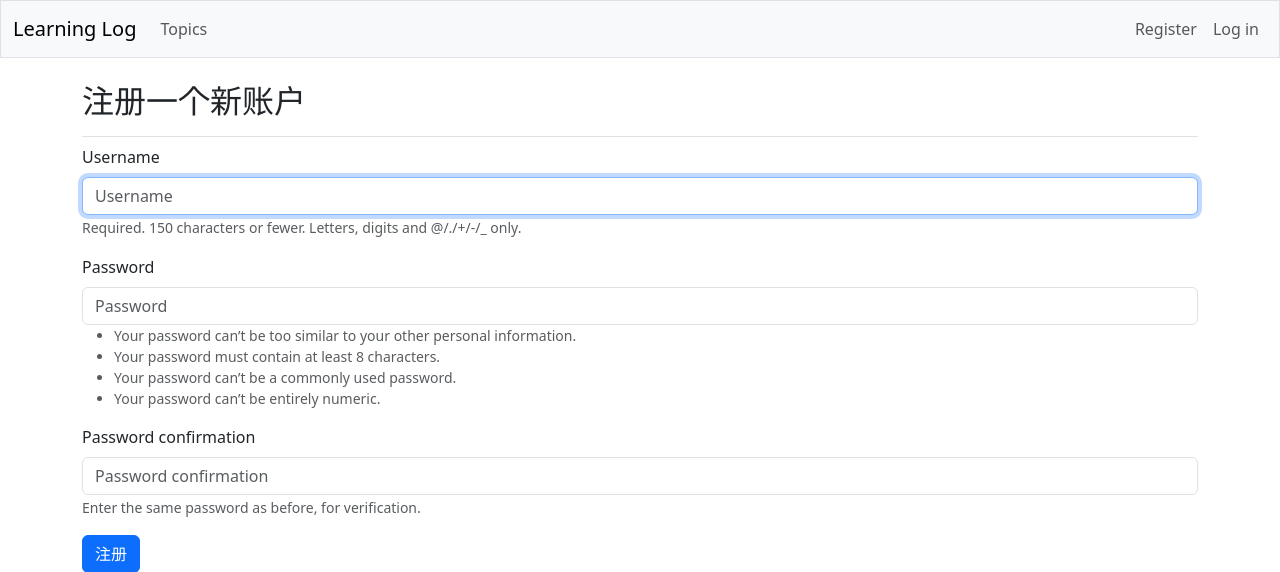
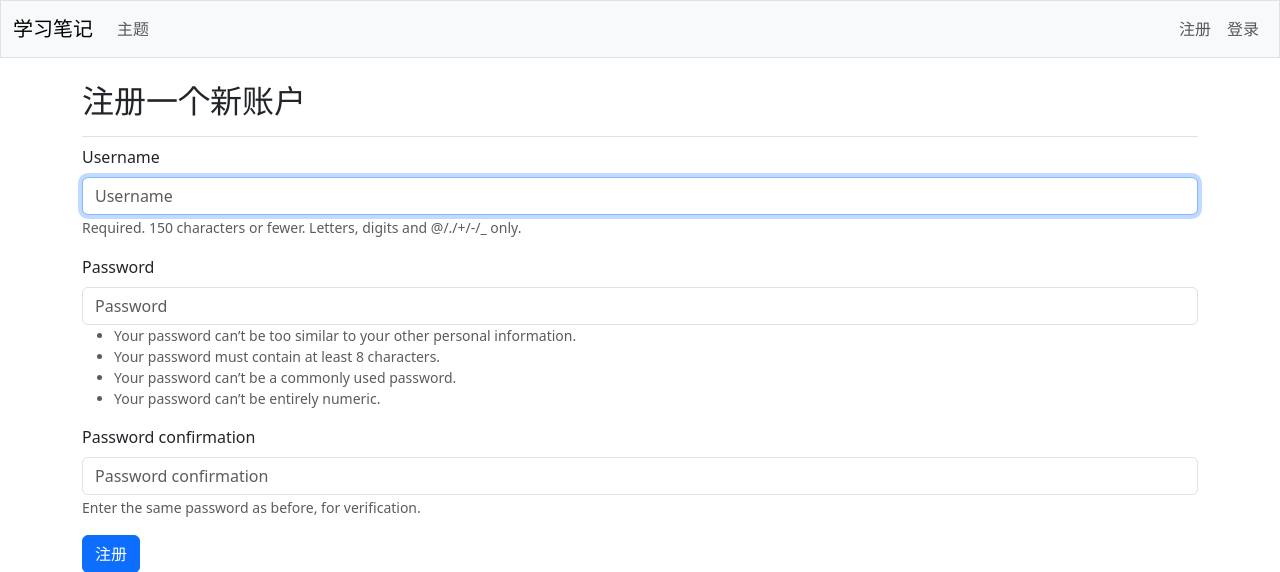
Before and after one commit to Ziyike1/django_learning_note, a Django app: page /accounts/register/ in a window 1280 px wide. Shown: the top 572 px of the page. Run offline with Django 4.2, Linux system fonts and the light colour scheme; some libraries are stand-ins or nearby versions.

Commit message:
change the display text to chinese

```diff
--- a/learning_logs/templates/learning_logs/base.html
+++ b/learning_logs/templates/learning_logs/base.html
@@ -3,7 +3,7 @@
 <head>
     <meta charset="utf-8">
     <meta name="viewport" content="width=device-width, initial-scale=1">
-    <title>Learning Log</title>
+    <title>学习笔记</title>
 
     {% load django_bootstrap5 %}
     {% bootstrap_css %}
@@ -14,7 +14,7 @@
     <nav class="navbar navbar-expand-md navbar-light bg-light mb-4 border">
         <div class="container-fluid">
             <a class="navbar-brand" href="{% url 'learning_logs:index' %}">
-                Learning Log
+                学习笔记
             </a>
             <button class="navbar-toggler" type="button" data-bs-toggle="collapse"
                     data-bs-target="#navbarCollapse" aria-controls="navbarCollapse"
@@ -26,27 +26,27 @@
                 <ul class="navbar-nav me-auto mb-2 mb-md-0">
                     <li class="nav-item">
                         <a class="nav-link" href="{% url 'learning_logs:topics' %}">
-                            Topics</a></li>
+                            主题</a></li>
                 </ul>
                 <!-- 与账户相关的链接 -->
                 <ul class="navbar-nav ms-auto mb-2 mb-md-0">
                     {% if user.is_authenticated %}
                         <li class="nav-item">
-                            <span class="navbar-text me-2">Hello, {{ user.username }}.</span>
+                            <span class="navbar-text me-2">欢迎, {{ user.username }}.</span>
                         </li>
                     {% else %}
                         <li class="nav-item">
                             <a class="nav-link" href="{% url 'accounts:register' %}">
-                                Register</a></li>
+                                注册</a></li>
                         <li class="nav-item">
                             <a class="nav-link" href="{% url 'accounts:login' %}">
-                                Log in</a></li>
+                                登录</a></li>
                     {% endif %}
                    {% if user.is_authenticated %}
                        <form action="{% url 'accounts:logout' %}" method="post">
                        {% csrf_token %}
                            <button class="btn btn-outline-secondary btn-sm" name="submit">
-                               Log out</button>
+                               注销</button>
                        </form>
                    {% endif %}
                 </ul>
```
